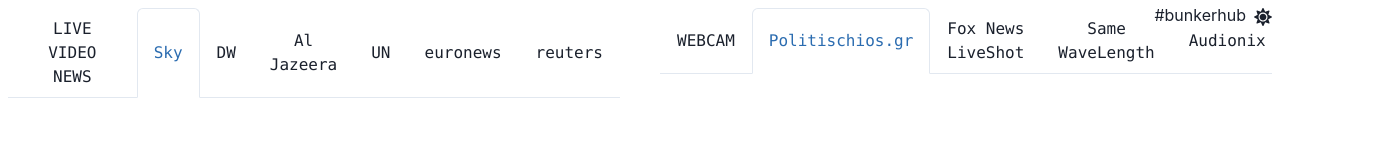
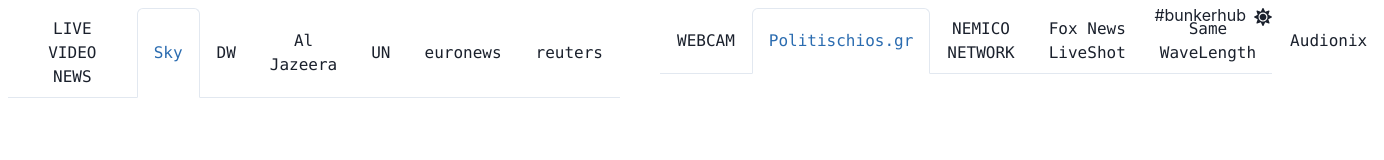
Before and after one commit to made-by-chris/bunkerhub, a React (Create React App) app: page / in a window 1280 px wide. Shown: the top 160 px of the page, 1384 px wide, since content can reach past the window. Built offline with nearby package versions, Linux system fonts and the light colour scheme; no server answers.

Commit message:
add nemico

```diff
--- a/src/App.js
+++ b/src/App.js
@@ -116,6 +116,7 @@
               <TabList>
                 <Tab isDisabled>WEBCAM</Tab>
                 <Tab>Politischios.gr</Tab>
+                <Tab>NEMICO NETWORK</Tab>
                 <Tab>Fox News LiveShot</Tab>
                 <Tab>Same WaveLength</Tab>
                 <Tab>Audionix</Tab>
@@ -124,6 +125,9 @@
                 <TabPanel></TabPanel>
                 <TabPanel>
                   <YouTube videoId="HIPNVm6lNfM" opts={opts} />
+                </TabPanel>
+                <TabPanel>
+                  <YouTube videoId="yWnl9PD_dIg" opts={opts} />
                 </TabPanel>
                 <TabPanel>
                   <YouTube videoId="5e-FSBVHv8g" opts={opts} />
```
